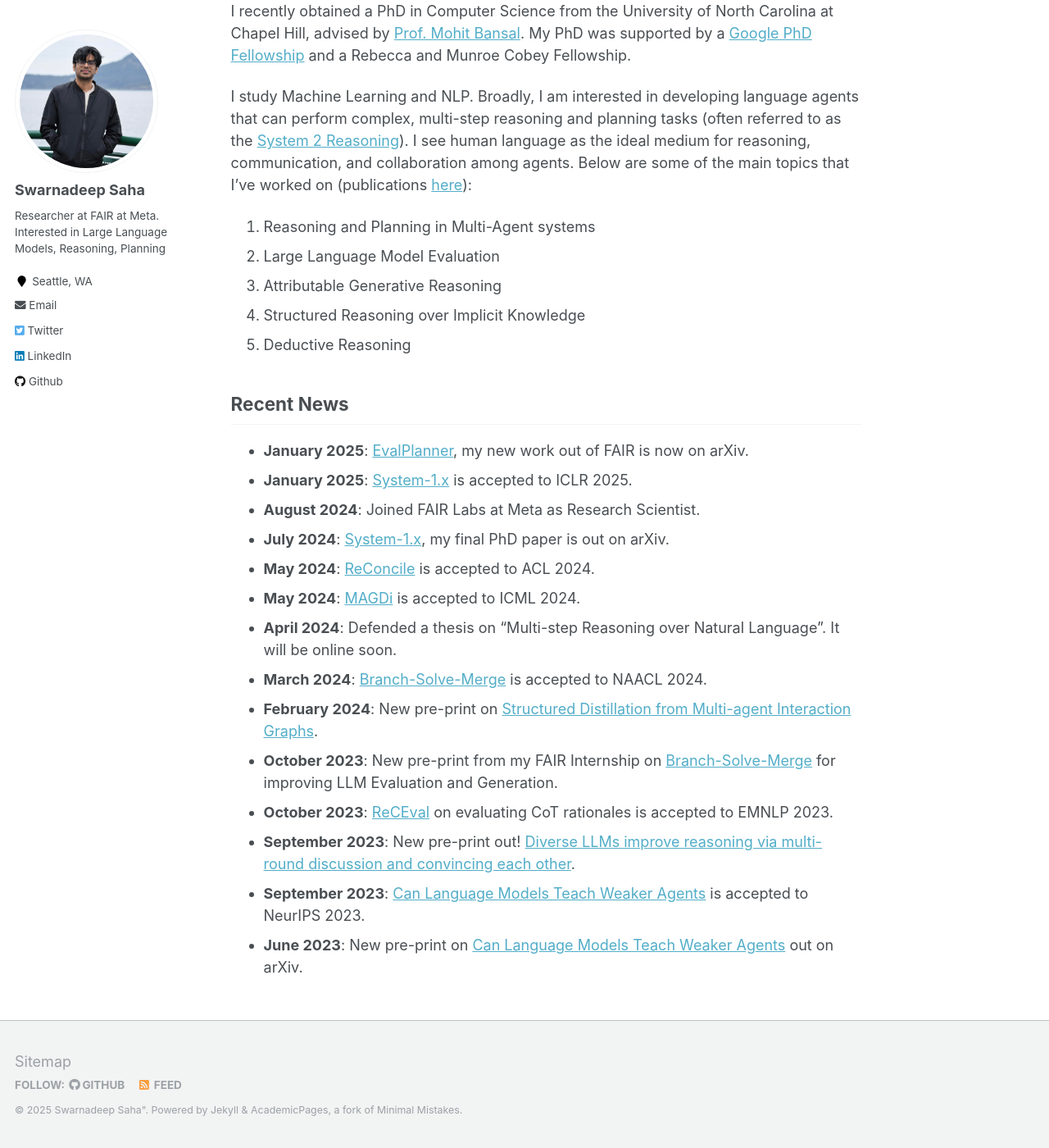
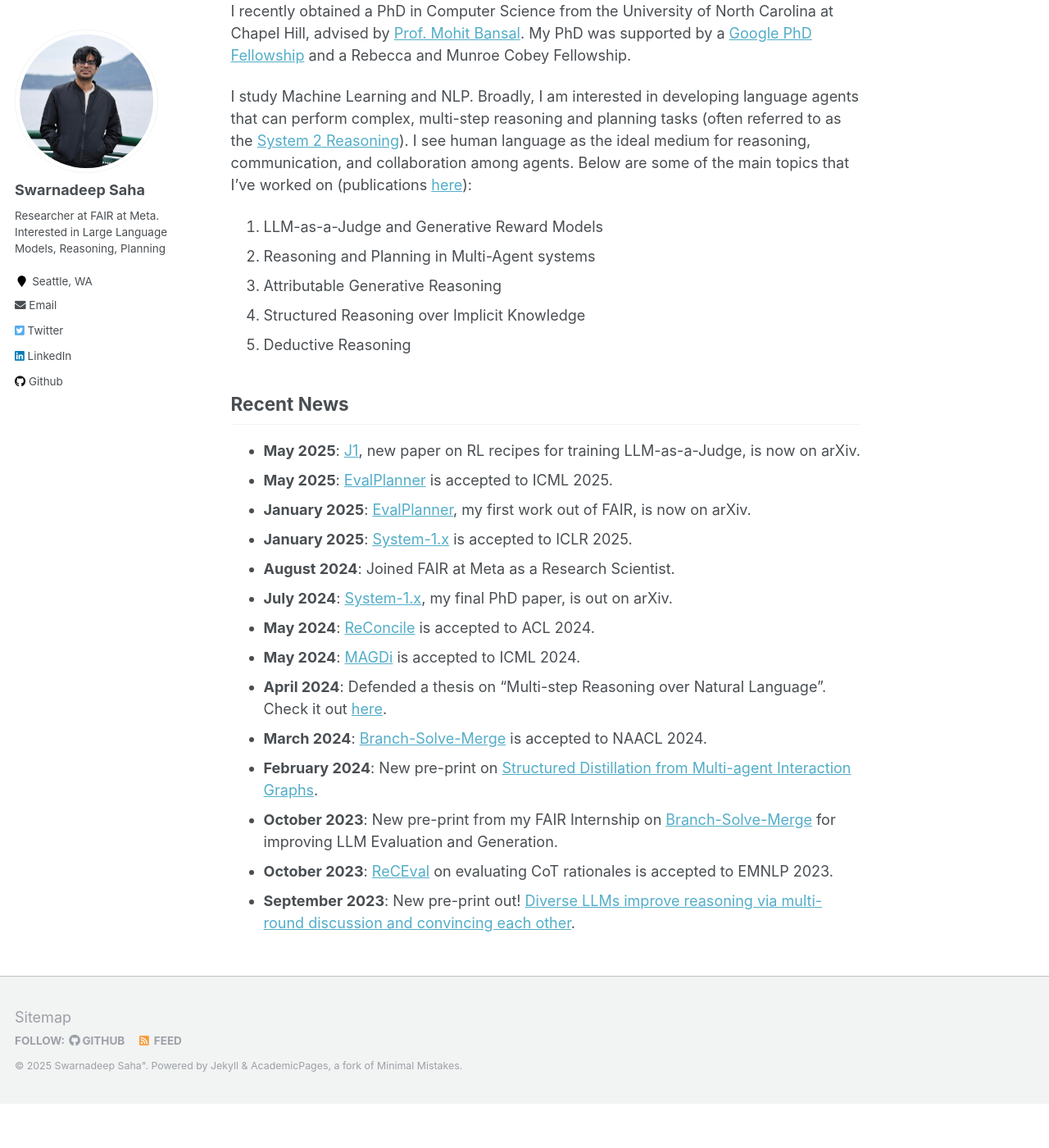
Before and after one commit to swarnaHub/swarnahub.github.io, a Jekyll site: the page built from _pages/about.md, in a window 1280 px wide and 1400 px high, scrolled down 305 px. Shown: the whole window at 82% size. Built offline with Jekyll 4.4.1, drawn with Linux system fonts in a browser that asks for light colours; after the commit the page ends 1651 px from its top, so only the background shows below that; some of the changed text lies outside the part shown.

Commit message:
latest changes

```diff
--- a/_pages/about.md
+++ b/_pages/about.md
@@ -10,31 +10,31 @@ redirect_from:
 
 ## About Me
 
-I am a Research Scientist on the Core ML team at [FAIR Labs](https://ai.meta.com/research/), Meta. I work with [Dr. Jason Weston](https://www.thespermwhale.com/jaseweston/) on Reasoning, Memory, and Alignment of Large Language Models.
+I am a Research Scientist on the Alignment team at [FAIR](https://ai.meta.com/research/), Meta. I work with [Dr. Jason Weston](https://www.thespermwhale.com/jaseweston/) on Reasoning, Memory, and Alignment of Large Language Models.
 
 I recently obtained a PhD in Computer Science from the University of North Carolina at Chapel Hill, advised by [Prof. Mohit Bansal](http://www.cs.unc.edu/~mbansal/). My PhD was supported by a [Google PhD Fellowship](https://research.google/outreach/phd-fellowship/recipients/?category=2022) and a Rebecca and Munroe Cobey Fellowship.
 
 I study Machine Learning and NLP. Broadly, I am interested in developing language agents that can perform complex, multi-step reasoning and planning tasks (often referred to as the [System 2 Reasoning](https://en.wikipedia.org/wiki/Thinking,_Fast_and_Slow#:~:text=Thinking%2C%20Fast%20and%20Slow%20is,book%20by%20psychologist%20Daniel%20Kahneman.&text=The%20book's%20main%20thesis%20is,more%20deliberative%2C%20and%20more%20logical.)). I see human language as the ideal medium for reasoning, communication, and collaboration among agents. Below are some of the main topics that I've worked on (publications [here](https://swarnahub.github.io/research/)):
 
-1. Reasoning and Planning in Multi-Agent systems
-2. Large Language Model Evaluation
+1. LLM-as-a-Judge and Generative Reward Models
+2. Reasoning and Planning in Multi-Agent systems
 3. Attributable Generative Reasoning
 4. Structured Reasoning over Implicit Knowledge
 5. Deductive Reasoning
 
 ## Recent News
 
-* **January 2025**: [EvalPlanner](https://arxiv.org/abs/2501.18099), my new work out of FAIR is now on arXiv.
+* **May 2025**: [J1](https://arxiv.org/abs/2505.10320), new paper on RL recipes for training LLM-as-a-Judge, is now on arXiv.
+* **May 2025**: [EvalPlanner](https://arxiv.org/abs/2501.18099) is accepted to ICML 2025.
+* **January 2025**: [EvalPlanner](https://arxiv.org/abs/2501.18099), my first work out of FAIR, is now on arXiv.
 * **January 2025**: [System-1.x](https://arxiv.org/abs/2407.14414) is accepted to ICLR 2025.
-* **August 2024**: Joined FAIR Labs at Meta as Research Scientist.
-* **July 2024**: [System-1.x](https://arxiv.org/abs/2407.14414), my final PhD paper is out on arXiv.
+* **August 2024**: Joined FAIR at Meta as a Research Scientist.
+* **July 2024**: [System-1.x](https://arxiv.org/abs/2407.14414), my final PhD paper, is out on arXiv.
 * **May 2024**: [ReConcile](https://arxiv.org/abs/2309.13007) is accepted to ACL 2024.
 * **May 2024**: [MAGDi](https://arxiv.org/abs/2402.01620) is accepted to ICML 2024.
-* **April 2024**: Defended a thesis on "Multi-step Reasoning over Natural Language". It will be online soon.
+* **April 2024**: Defended a thesis on "Multi-step Reasoning over Natural Language". Check it out [here](https://www.proquest.com/openview/c82244d364d61c1421dd804fab27e7ca/1?pq-origsite=gscholar&cbl=18750&diss=y).
 * **March 2024**: [Branch-Solve-Merge](https://arxiv.org/abs/2310.15123) is accepted to NAACL 2024.
 * **February 2024**: New pre-print on [Structured Distillation from Multi-agent Interaction Graphs](https://arxiv.org/abs/2402.01620).
 * **October 2023**: New pre-print from my FAIR Internship on [Branch-Solve-Merge](https://arxiv.org/abs/2310.15123) for improving LLM Evaluation and Generation.
 * **October 2023**: [ReCEval](https://arxiv.org/abs/2304.10703) on evaluating CoT rationales is accepted to EMNLP 2023.
 * **September 2023**: New pre-print out! [Diverse LLMs improve reasoning via multi-round discussion and convincing each other](https://arxiv.org/abs/2309.13007).
-* **September 2023**: [Can Language Models Teach Weaker Agents](https://arxiv.org/abs/2306.09299) is accepted to NeurIPS 2023.
-* **June 2023**: New pre-print on [Can Language Models Teach Weaker Agents](https://arxiv.org/abs/2306.09299) out on arXiv.
```
Also changed, not shown: _pages/research.md (+19 -15 lines).
